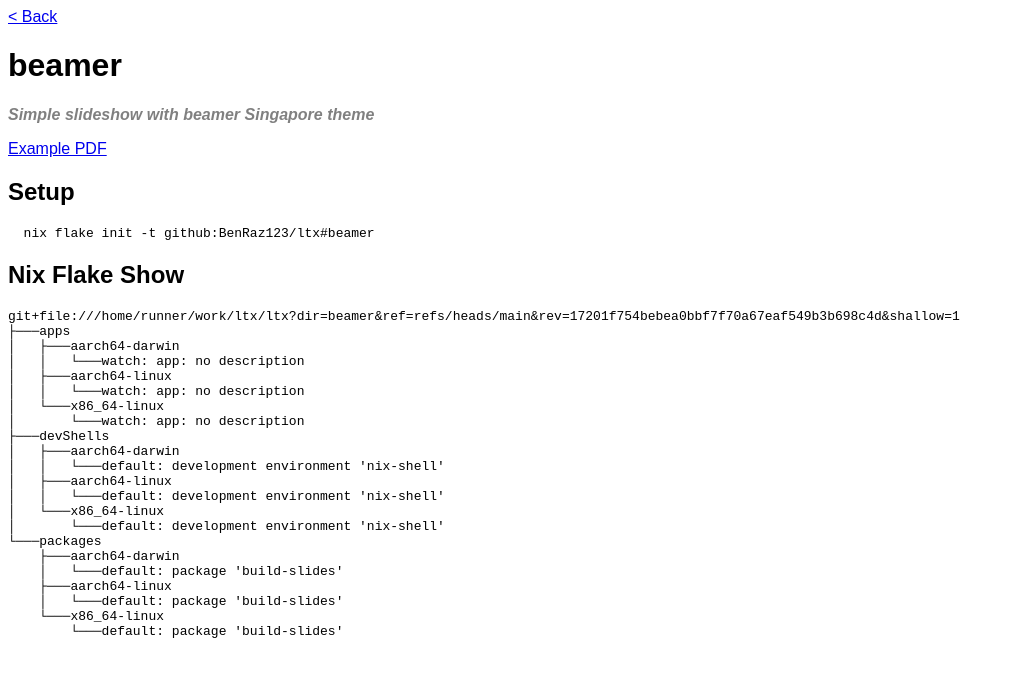
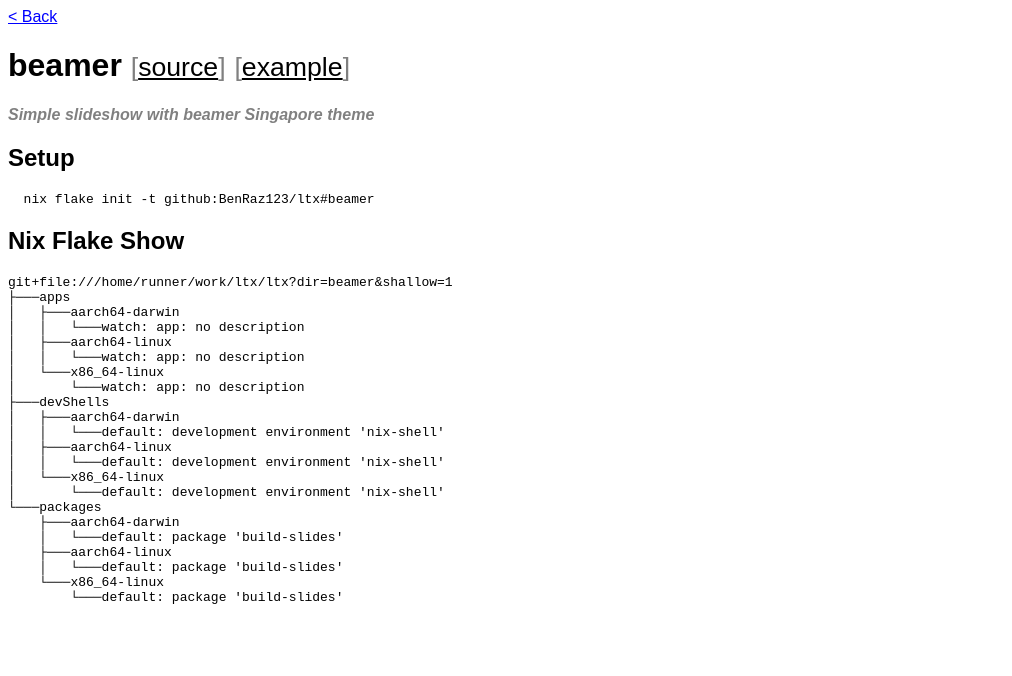
Before and after one commit to BenRaz123/ltx, a plain HTML site: page beamer/index.html in a window 1280 px wide. Shown: the whole page, without its empty margins (0-1012 px from the left). Drawn offline with Linux system fonts and the light colour scheme.

Commit message:
deploy: 055ed577b8c7f8e040b7792ac4221da298686d15

```diff
--- a/beamer/index.html
+++ b/beamer/index.html
@@ -8,19 +8,18 @@
   <body>
     <a href="..">&lt; Back</a>
 <header>
-  <h1>beamer</h1>
+  <h1>beamer <a class=btn href="https://github.com/benraz123/ltx/blob/main/beamer">source</a> <a class=btn href="./example.pdf">example</a></h1>
   <p class="tagline">
     Simple slideshow with beamer Singapore theme
   </p>
 </header>
-<a href="./example.pdf">Example PDF</a>
 <h2>Setup</h2>
 <pre>
   nix flake init -t github:BenRaz123/ltx#beamer
 </pre>
 <h2>Nix Flake Show</h2>
 <pre>
-<pre>git+file:///home/runner/work/ltx/ltx?dir=beamer&ref=refs/heads/main&rev=17201f754bebea0bbf7f70a67eaf549b3b698c4d&shallow=1
+<pre>git+file:///home/runner/work/ltx/ltx?dir=beamer&shallow=1
 ├───apps
 │   ├───aarch64-darwin
 │   │   └───watch: app: no description
@@ -47,6 +46,43 @@
 </script>
 
     <style>
+      :root {
+        --bg: white;
+        --fg: black;
+        --dim: gray;
+        --link: blue;
+      }
+      @media (prefers-color-scheme: dark) {
+        :root {
+          --bg: #111;
+          --fg: white;
+          --dim: #999;
+          --link: #abf;
+        }
+      }
+      *{
+        background-color: var(--bg);
+        color: var(--fg);
+      }
+      a {
+        color: var(--link);
+      }
+      a.btn {
+        font-size: smaller;
+        font-weight: normal;
+        color: var(--fg);
+      }
+
+      a.btn::before {
+        content: "[";
+        color: var(--dim);
+      }
+
+      a.btn::after {
+        content: "]";
+        color: var(--dim);
+      }
+
       smaller {
         font-size:smaller
       }
@@ -57,7 +93,7 @@
         font-family: monospace
       }
       p.tagline {
-        color: gray;
+        color: var(--dim);
         font-weight: bold;
         font-style: italic;
       }
```
Also changed, not shown: index.html (+39 -2 lines), 1 other file.
